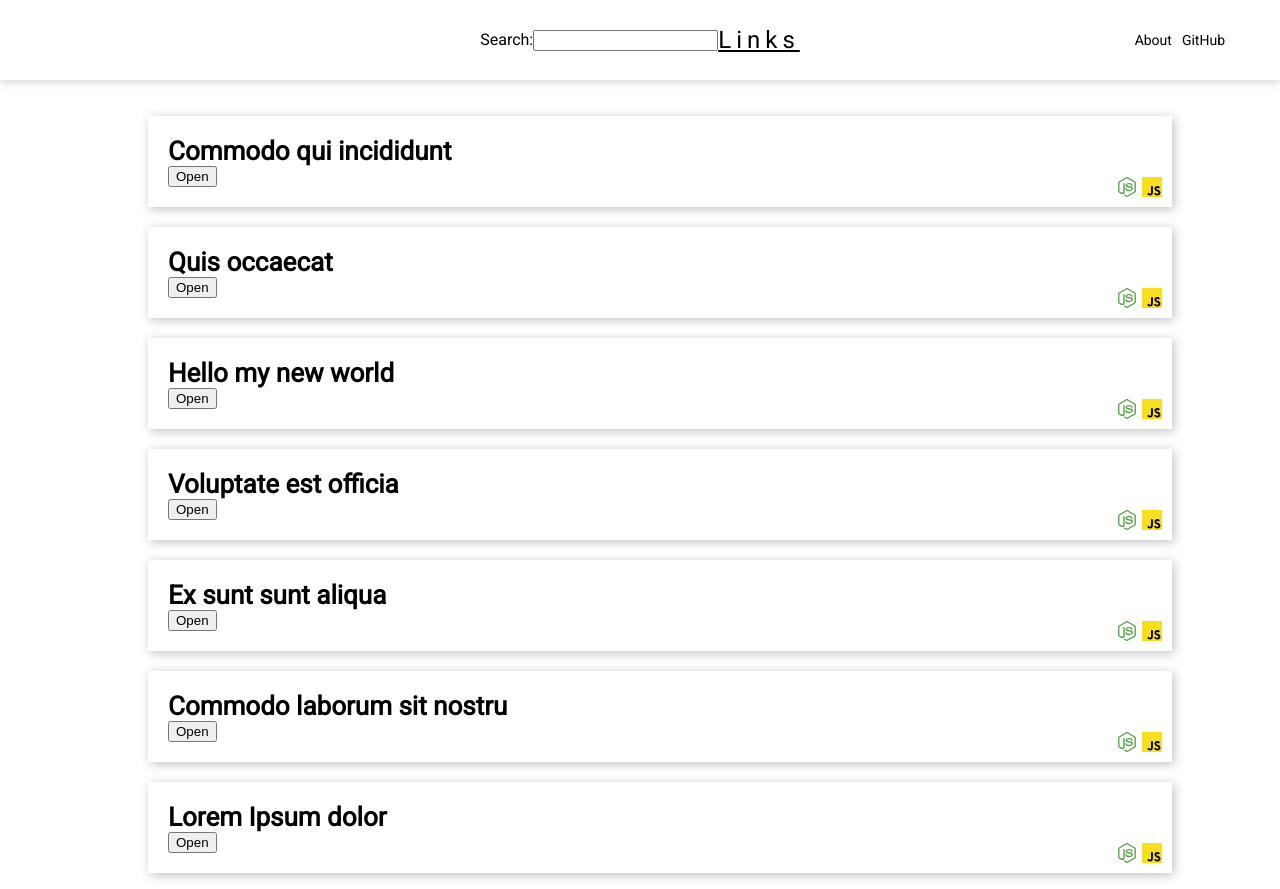
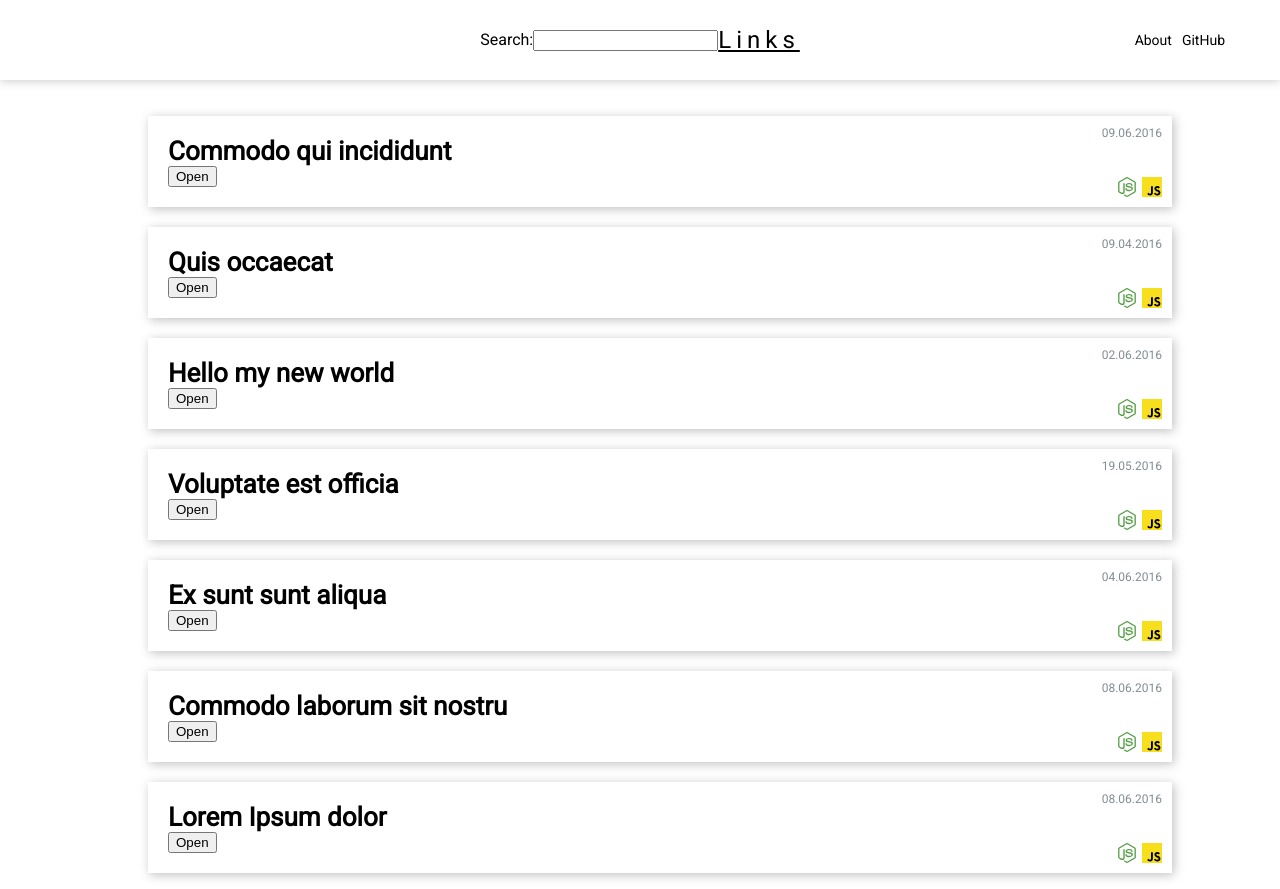
Before and after one commit to MoonW1nd/Links, a React app: page / in a window 1280 px wide. Built offline with nearby package versions, Linux system fonts and the light colour scheme.

Commit message:
Add PublishDate component

```diff
--- a/src/components/Article/index.js
+++ b/src/components/Article/index.js
@@ -4,6 +4,7 @@ import CommentList from '../CommentList';
 import { CSSTransition } from 'react-transition-group';
 import './style.scss';
 import TagList from '../TagList/index';
+import PublishDate from '../Date/index';
 
 
 export default class Article extends React.PureComponent {
@@ -12,6 +13,7 @@ export default class Article extends React.PureComponent {
     return (
       <div className='Article'>
         <h3 className='Article-Title'>{ article.title }</h3>
+        <PublishDate date = { article.date }/>
         <button onClick = { toggleOpen }>
           { isOpen ? 'Close' : 'Open' }
         </button>
--- /dev/null
+++ b/src/components/Date/index.js
@@ -0,0 +1,19 @@
+import React from 'react';
+import { PropTypes } from 'prop-types';
+import './style.scss';
+
+export default function PublishDate({ date }) {
+  return <div className = 'PublishDate'>
+    {convertDate(date)}
+  </div>;
+}
+
+function convertDate(inputDate) {
+  function pad(s) { return (s < 10) ? `0${s}` : s; }
+  const date = new Date(inputDate);
+  return [pad(date.getDate()), pad(date.getMonth() + 1), date.getFullYear()].join('.');
+}
+
+PublishDate.propTypes = {
+  date: PropTypes.string,
+};
--- /dev/null
+++ b/src/components/Date/style.scss
@@ -0,0 +1,8 @@
+.PublishDate {
+  position: absolute;
+  top: 10px;
+  right: 10px;
+  color: #838c91;
+  font-size: 12px;
+  font-weight: 200;
+}
```
Also changed, not shown: 1 other file (tests, documents, lock files or other folders).
